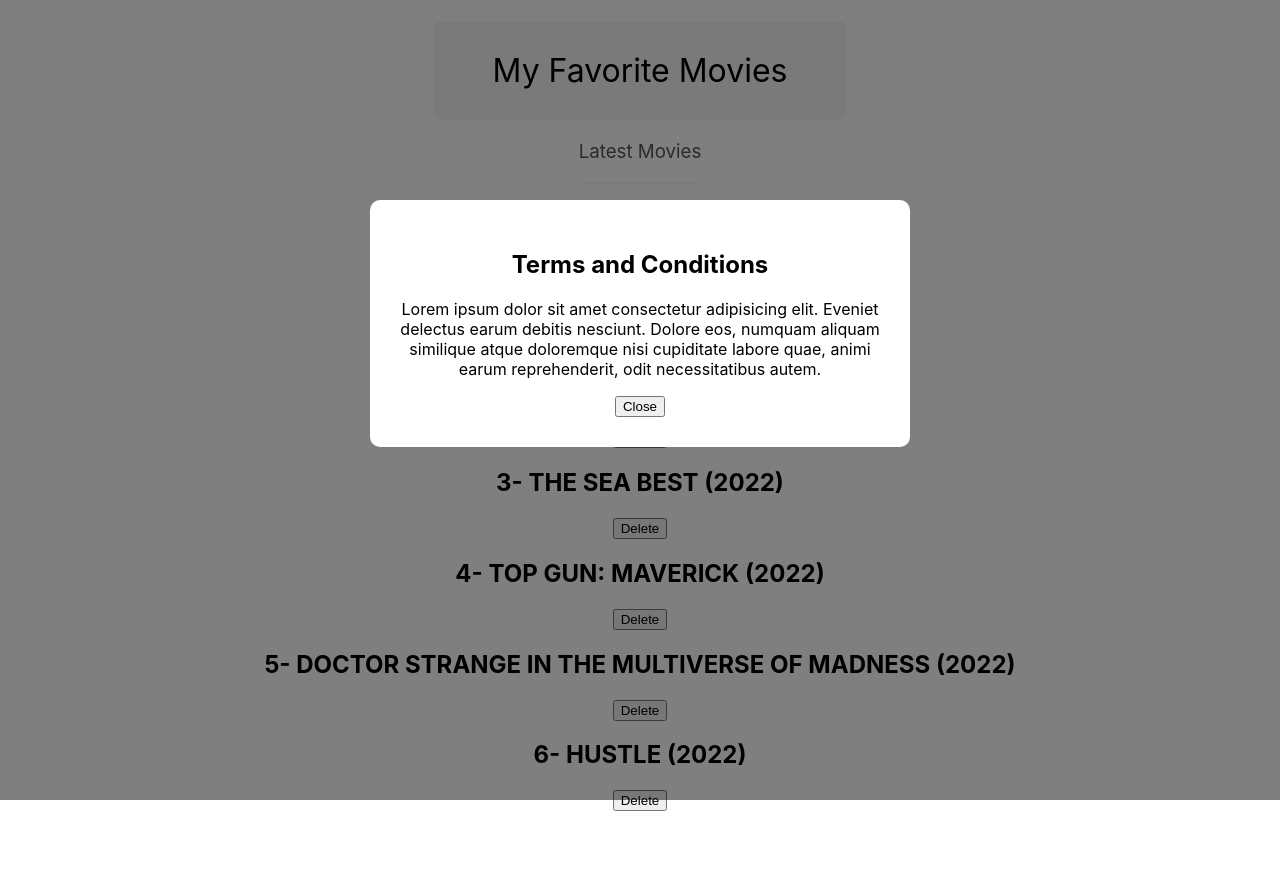
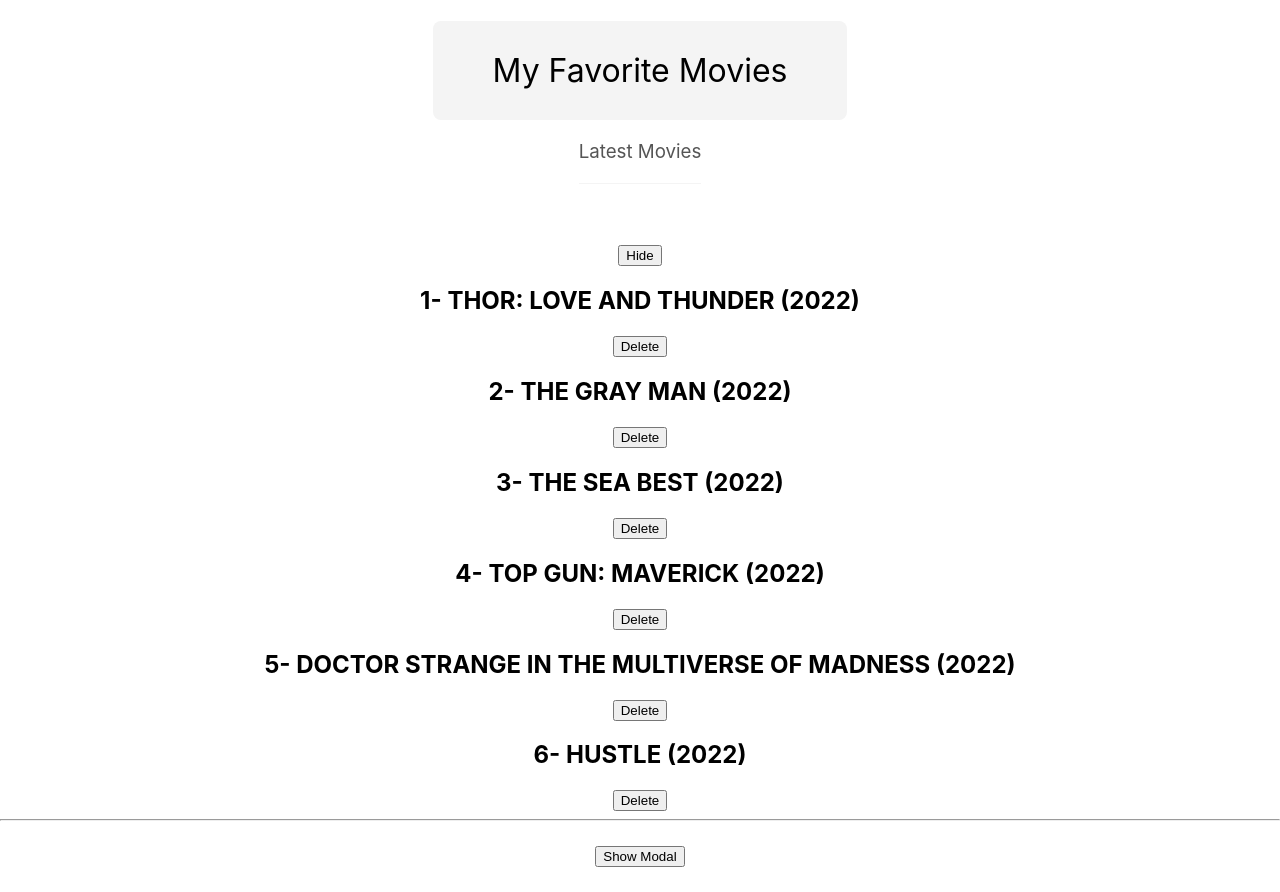
Before and after one commit to WeBeato/React-App, a React (Create React App) app: page / in a window 1280 px wide. Before the commit the page ends 811 px from the top, so only its background shows below. Built offline with nearby package versions, Linux system fonts and the light colour scheme; the HTML template or start-up script is replaced by a standard one.

Commit message:
add show modal button and event list component

```diff
--- a/src/App.js
+++ b/src/App.js
@@ -2,11 +2,13 @@
 import React, { useState } from 'react';
 import Title from './components/Title';
 import Modal from './components/Modal';
+import ShowModal from './components/ShowModal';
+import EventList from './components/EventList';
 
 function App() {
 
   const [showEvents, setShowEvents] = useState(true);
-  const [showModal, setShowModal] = useState(true);
+  const [showModal, setShowModal] = useState(false);
 
   const [events, setEvents] = useState([
     { title: 'THOR: LOVE AND THUNDER (2022)', id: 1 },
@@ -27,6 +29,10 @@
 
   const handleClose = () => {
     setShowModal(false);
+  }
+
+  const handleShow = () => {
+    setShowModal(true);
   }
 
   const subtitle = "Latest Movies";
@@ -51,12 +57,7 @@
       }
 
       {
-        showEvents && events.map((event, index) => (
-          <React.Fragment key={event.id}>
-            <h2>{index + 1}- {event.title}</h2>
-            <button onClick={() => handleClick(event.id)}>Delete</button>
-          </React.Fragment>
-        ))
+        showEvents && <EventList events={events} handleClick={handleClick}/>
       }
 
       {/* <Modal>
@@ -69,6 +70,9 @@
           <h2>Terms and Conditions</h2>
           <p>Lorem ipsum dolor sit amet consectetur adipisicing elit. Eveniet delectus earum debitis nesciunt. Dolore eos, numquam aliquam similique atque doloremque nisi cupiditate labore quae, animi earum reprehenderit, odit necessitatibus autem.</p>
         </Modal>}
+
+      <ShowModal handleShow={handleShow} />
+
     </div>
   );
 }
--- /dev/null
+++ b/src/components/EventList.js
@@ -0,0 +1,14 @@
+import React from 'react'
+
+export default function EventList(props) {
+  return (
+    <div>
+        {props.events.map((event, index) => (
+          <React.Fragment key={event.id}>
+            <h2>{index + 1}- {event.title}</h2>
+            <button onClick={() => props.handleClick(event.id)}>Delete</button>
+          </React.Fragment>
+        ))}
+    </div>
+  )
+}
--- /dev/null
+++ b/src/components/ShowModal.css
@@ -0,0 +1,4 @@
+.showmodal {
+    display: block;
+    margin: 25px auto;
+}
--- /dev/null
+++ b/src/components/ShowModal.js
@@ -0,0 +1,10 @@
+import './ShowModal.css';
+
+export default function ShowModal(props) {
+  return (
+    <>
+    <hr />
+    <button className='showmodal' onClick={props.handleShow}>Show Modal</button>
+    </>
+  )
+}
```
